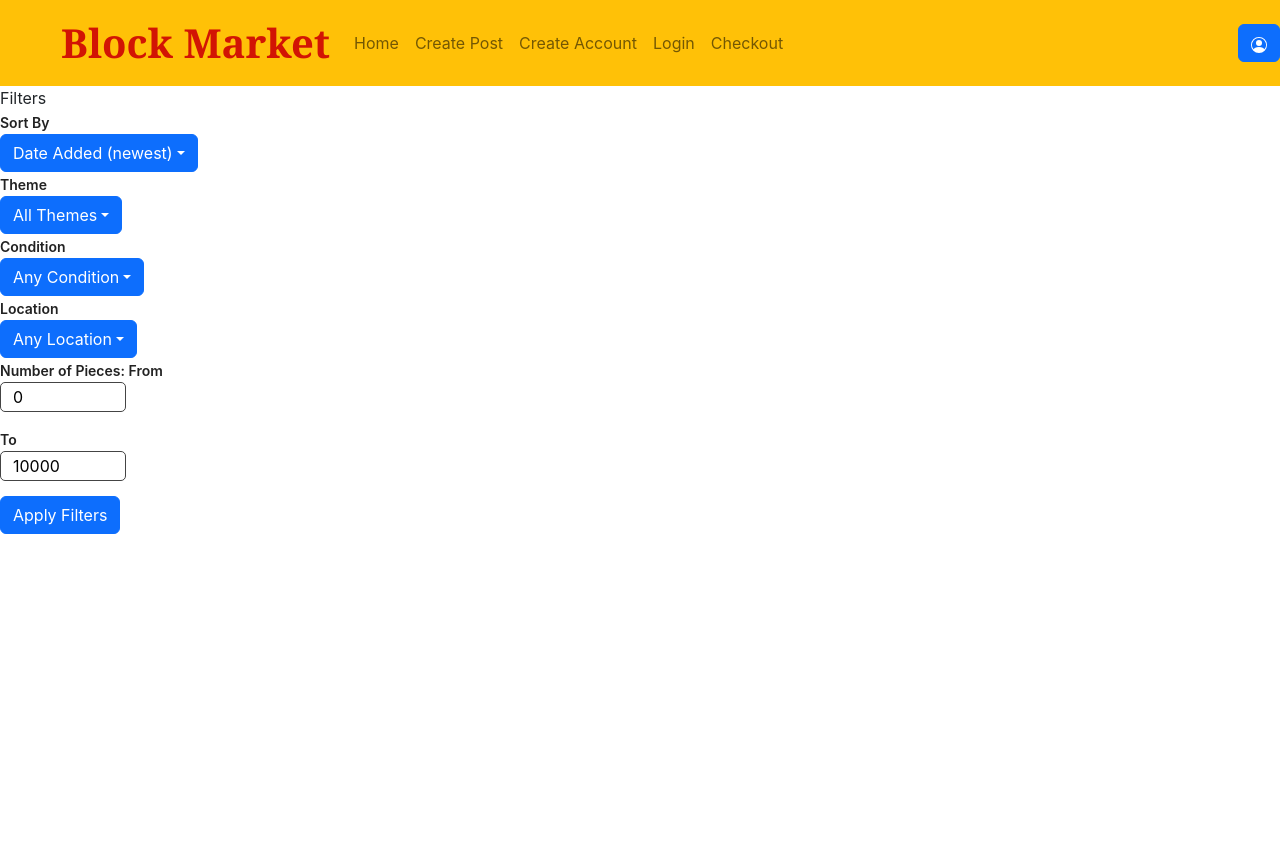
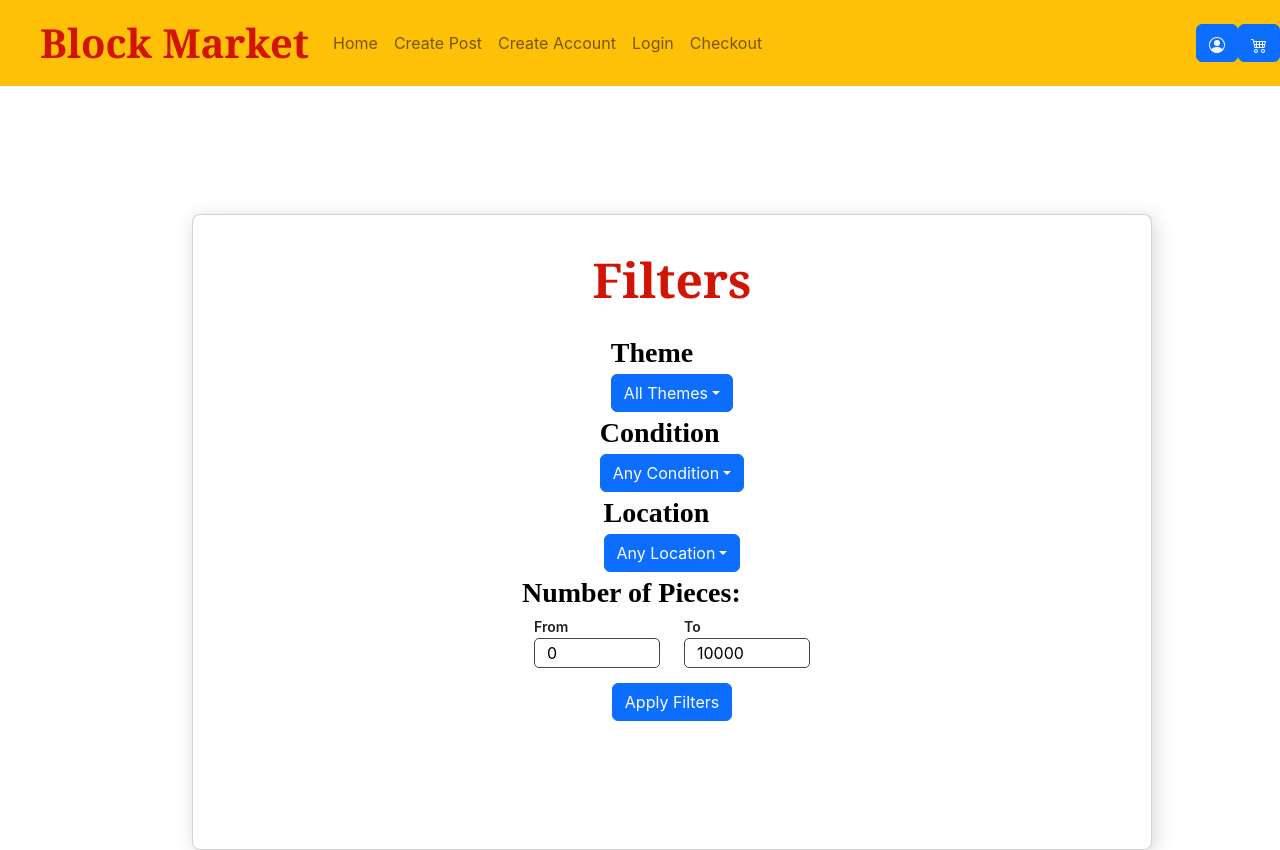
Before and after one commit to QuinnHilger/BlockMarket, a React (Create React App) app in the folder blockmarket/: page /filters in a window 1280 px wide. Before the commit the page ends 800 px from the top, so only its background shows below. Built offline with nearby package versions, Linux system fonts and the light colour scheme.

Commit message:
edited the css (display) of the filters page

```diff
--- a/blockmarket/src/App.css
+++ b/blockmarket/src/App.css
@@ -87,6 +87,14 @@
     font-size: 48px;
     text-align: center;
     padding-top: 25%;
+  }
+  .header-c{
+    font-family: Georgia;
+    color: #D21404;
+    font-weight: bold;
+    font-size: 48px;
+    text-align: center;
+    padding-top: 3%;
   }
   .home-container{
     border:5px solid #efdd0e;
@@ -183,3 +191,30 @@
     width: 40vw;
     height: 40vh;
   }
+  .shop-button {
+    background-color:#D21404;
+    color: white;
+    border: 2px solid yellow;
+    box-shadow: 0 12px 16px 0 rgba(0,0,0,0.24), 0 17px 50px 0 rgba(0,0,0,0.19);
+    margin-left: 5px;
+
+  }
+  .filter-title{
+    font-family: 'Times New Roman', Times, serif;
+    color: black;
+    font-size: 28px;
+  }
+  .filter-body{
+    margin: auto;
+  }
+  .filter-container {
+    margin-top: 10%;
+    margin-left: 15%;
+    margin-right: 15%;
+    padding-bottom: 10%;
+    justify-content: center;
+    display: flex;
+    width: 75vw;
+    box-shadow: rgb(0 0 0 / 16%) 3px 3px 20px;
+    border-radius: 8px;
+  }
--- a/blockmarket/src/App.js
+++ b/blockmarket/src/App.js
@@ -7,6 +7,7 @@
 import Filters from './pages/filters.js';
 import UserPage from './pages/userPage.js';
 import OtherUserPage from './pages/otherUserPage.js';
+import Cart from './pages/cart.js';
 import { SearchBar, SearchPage } from './pages/searchPage.js';
 import {Routes, Route, useNavigate} from 'react-router-dom';
 import "./App.css"
@@ -18,6 +19,9 @@
   const navigate = useNavigate();
   function navigateToUserPage(){
     navigate('/userPage');
+  }
+  function navigateToCart(){
+    navigate('/cart');
   }
   const [post, setPost] = useState([]);
 
@@ -34,6 +38,14 @@
     </svg>
     )
   }
+  function CartIcon({}){
+    return(
+      <svg xmlns="http://www.w3.org/2000/svg" width="16" height="16" fill="currentColor" class="bi bi-cart4" viewBox="0 0 16 16">
+        <path d="M0 2.5A.5.5 0 0 1 .5 2H2a.5.5 0 0 1 .485.379L2.89 4H14.5a.5.5 0 0 1 .485.621l-1.5 6A.5.5 0 0 1 13 11H4a.5.5 0 0 1-.485-.379L1.61 3H.5a.5.5 0 0 1-.5-.5zM3.14 5l.5 2H5V5H3.14zM6 5v2h2V5H6zm3 0v2h2V5H9zm3 0v2h1.36l.5-2H12zm1.11 3H12v2h.61l.5-2zM11 8H9v2h2V8zM8 8H6v2h2V8zM5 8H3.89l.5 2H5V8zm0 5a1 1 0 1 0 0 2 1 1 0 0 0 0-2zm-2 1a2 2 0 1 1 4 0 2 2 0 0 1-4 0zm9-1a1 1 0 1 0 0 2 1 1 0 0 0 0-2zm-2 1a2 2 0 1 1 4 0 2 2 0 0 1-4 0z"/>
+      </svg>
+    )
+  }
+
 
   return (
     <div className="App">
@@ -53,6 +65,7 @@
         </Navbar.Collapse>
       </Container>
       <Button onClick={navigateToUserPage}><PersonIcon></PersonIcon></Button>
+      <Button onClick={navigateToCart}><CartIcon></CartIcon></Button>
     </Navbar>
       </header>
       <Routes>
@@ -66,6 +79,7 @@
           <Route path='/fullPost' element={<Post displayPost={post}/>}/>
           <Route path="/checkout" element={<CheckoutForm />} />
           <Route path="/searchPage" element={<SearchPage />} />
+          <Route path="/cart" element={<Cart />} />
           <Route path="/" element={<Home />} />
         </Routes>
     </div>
--- a/blockmarket/src/pages/filters.js
+++ b/blockmarket/src/pages/filters.js
@@ -1,13 +1,7 @@
 import React, { useState } from 'react';
 import styles from '../styles.module.css';
 import {useNavigate} from 'react-router-dom';
-import {Button, Form, Dropdown, DropdownButton} from 'react-bootstrap';
-/**
- * Form used to create a user
- * @param {IProps} props an object containing props of type IProps
- */
-
-
+import {Button, Dropdown, DropdownButton, Card, ListGroupItem, Container, Row, Col} from 'react-bootstrap';
 
 function Filters({}) {
   const navigate = useNavigate();
@@ -71,26 +65,13 @@
     //initialize an account
   }
 
-  function navigateToFilters(){
-    navigate('/Filters');
-  }
-
   return (
-    <>
-    <header>Filters</header>
-    <label for="sortBy">Sort By </label>
-    <DropdownButton
-      title= {filterData.sortBy}
-      name="sortBy"
-      onSelect={handleSelectSortBy}
-    >
-      <Dropdown.Item eventKey="Date Added (newest)">Date Added (newest)</Dropdown.Item>
-      <Dropdown.Item eventKey="Date Added (oldest)">Date Added (oldest)</Dropdown.Item>
-      <Dropdown.Item eventKey="Price: Low to High">Price: Low to High</Dropdown.Item>
-      <Dropdown.Item eventKey="Price: High to Low">Price: High to Low</Dropdown.Item>
-    </DropdownButton>
-
-    <label for="theme">Theme </label>
+    <Card className="filter-container">
+          <Card.Body className="header-c">
+              Filters
+          </Card.Body>
+        <ListGroupItem className="filter-body">
+          <label for="theme" className="filter-title">Theme </label>
           <DropdownButton
             title= {filterData.theme}
             name="theme"
@@ -107,8 +88,9 @@
             <Dropdown.Item eventKey="Space">Space</Dropdown.Item>
             <Dropdown.Item eventKey="Other">Other</Dropdown.Item>
           </DropdownButton>
-
-    <label for="condition">Condition </label>
+        </ListGroupItem>
+        <ListGroupItem className="filter-body">
+          <label for="condition" className="filter-title">Condition </label>
           <DropdownButton
             title= {filterData.condition}
             name="condition"
@@ -118,17 +100,22 @@
             <Dropdown.Item eventKey="New">New</Dropdown.Item>
             <Dropdown.Item eventKey="Used">Used</Dropdown.Item>
           </DropdownButton>
-
-    <label for="location">Location </label>
+        </ListGroupItem>
+        <ListGroupItem className="filter-body">
+          <label for="location" className="filter-title">Location </label>
           <DropdownButton
             title= {filterData.location}
             name="location"
-      onSelect={handleSelectLocation}
-    >
+            onSelect={handleSelectLocation}>
             <Dropdown.Item eventKey="Any Location">Any Location</Dropdown.Item>
           </DropdownButton>
-
-    <label for="minPieces">Number of Pieces: From </label>
+        </ListGroupItem>
+        <ListGroupItem className="filter-body">
+        <label for="minPieces" className="filter-title">Number of Pieces:</label>
+        <Container>
+          <Row>
+          <Col>
+          <label for="maxPieces">From</label>
         <input
             type="number"
             min="0"
@@ -140,6 +127,8 @@
             value={filterData.minPieces}
             className={styles["text-input"]}
           />
+          </Col>
+          <Col>
         <label for="maxPieces">To</label>
         <input
             type="number"
@@ -152,9 +141,12 @@
             value={filterData.maxPieces}
             className={styles["text-input"]}
           />
-
-    <Button variant="primary" onClick={handleSubmit}>Apply Filters</Button>
-    </>
+          </Col>
+          </Row>
+          </Container>
+        </ListGroupItem>
+      <Button className="filter-body" variant="primary" onClick={handleSubmit}>Apply Filters</Button>
+    </Card>
   );
 }
 
--- a/blockmarket/src/pages/post.js
+++ b/blockmarket/src/pages/post.js
@@ -1,7 +1,6 @@
 import LegoStarWars from '../images/LegoStarWars.jpeg';
 import {Card, ListGroup, Image, Button} from 'react-bootstrap';
 import {useNavigate, Route, Routes} from 'react-router-dom';
-import App from '../App.js';
 
 
 //fetch the post and fill in these variables
```
Also changed, not shown: blockmarket/src/post.js (deleted, +0 -17 lines). Lines whose indentation alone changed are shown as unchanged.
